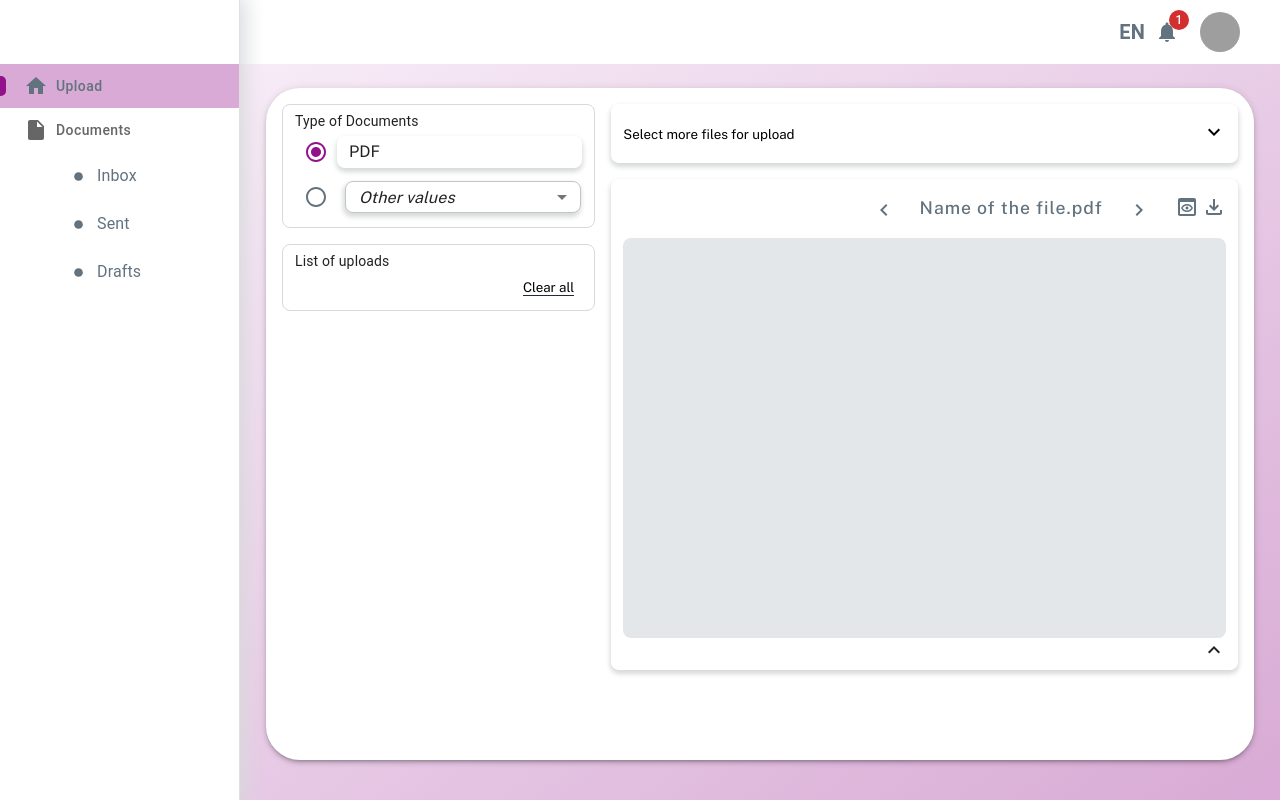
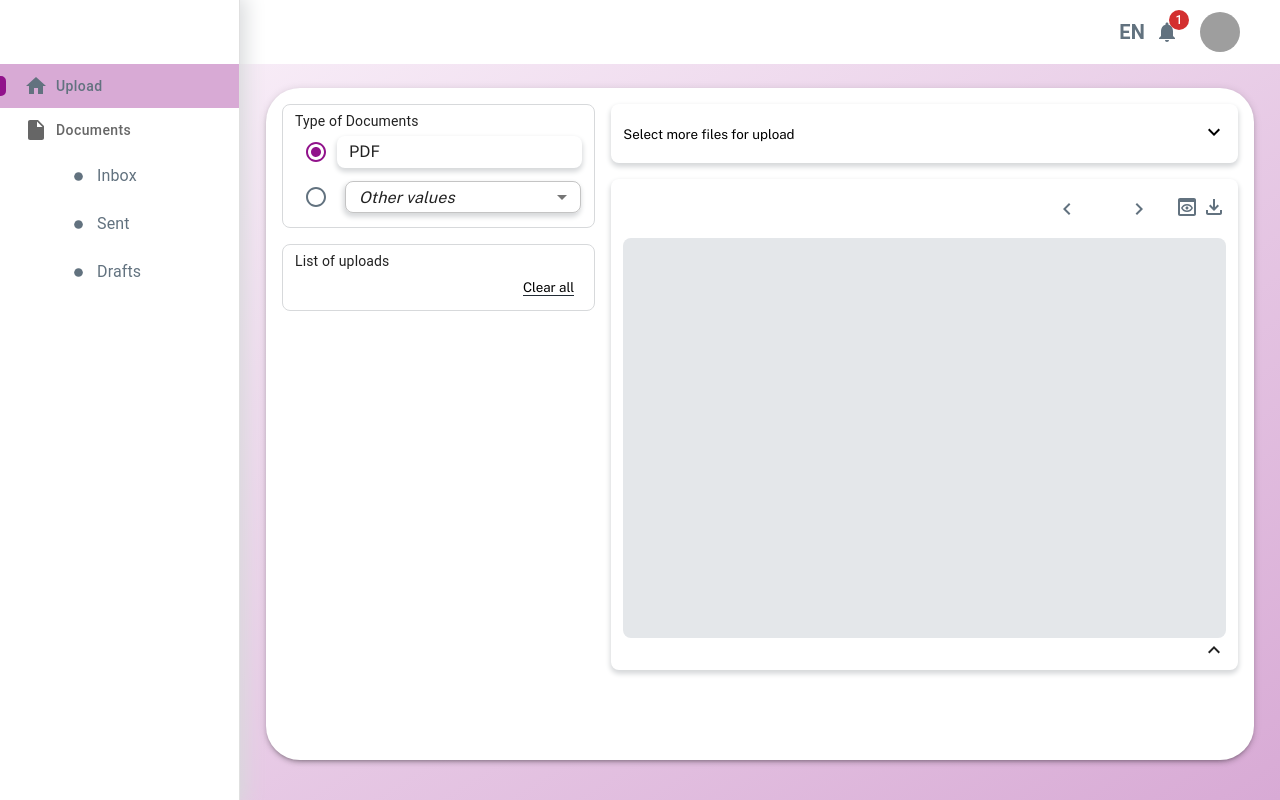
Before and after one commit to KlimaGi/upload-task, a React (Create React App) app: page / in a window 1280 px wide. Both pictures are taken after a click on the button "Preview uploaded files". Built offline with nearby package versions, Linux system fonts and the light colour scheme; grey boxes are pictures that could not be loaded.

Commit message:
add: add go through preview files names with next & prev btns

```diff
--- a/src/components/main-block/list-of-uploads.tsx
+++ b/src/components/main-block/list-of-uploads.tsx
@@ -20,19 +20,7 @@ const ListOfUploads: React.FC<IListOfUploads> = ({ uploadActive }) => {
     }).catch(function (err: any) {
       console.log(err);
     });
-  }, [uploadActive])
-
-  useEffect(() => {
-    localForage.getItem('cloud.png').then(function (value) {
-      // This code runs once the value has been loaded
-      // from the offline store.
-      console.log(value);
-      console.log('value---', value);
-    }).catch(function (err) {
-      // This code runs if there were any errors
-      console.log(err);
-    });
-  }, []);
+  }, [uploadActive]);
 
   const handleRemoveItem = (name: string) => {
     localForage.removeItem(name).then(function () {
--- a/src/components/main-block/preview-uploaded-files.tsx
+++ b/src/components/main-block/preview-uploaded-files.tsx
@@ -1,4 +1,4 @@
-import React from 'react';
+import React, { useEffect, useState } from 'react';
 import KeyboardArrowDownIcon from '@mui/icons-material/KeyboardArrowDown';
 import KeyboardArrowUpIcon from '@mui/icons-material/KeyboardArrowUp';
 import { Typography } from '@mui/material';
@@ -9,7 +9,41 @@ import KeyboardArrowLeftIcon from '@mui/icons-material/KeyboardArrowLeft';
 import localForage from 'localforage';
 
 const PreviewUploadedFiles = () => {
-  const [expanded, setExpanded] = React.useState(false);
+  const [expanded, setExpanded] = useState(false);
+  const [filesNames, setFilesNames] = useState([]);
+  const [currentFileIndex, setCurrentFileIndex] = useState(0);
+
+  const handlePrev = (currentFileIndex: number) => {
+    if (currentFileIndex !== 0) setCurrentFileIndex(currentFileIndex - 1);
+  }
+
+  const handleNext = (currentFileIndex: number) => {
+    if (currentFileIndex < filesNames.length) setCurrentFileIndex(currentFileIndex + 1);
+  }
+
+  useEffect(() => {
+    localForage.keys().then(function (keys: any) {
+      // An array of all the key names.
+      console.log("keys", keys);
+      setFilesNames(keys);
+    }).catch(function (err: any) {
+      console.log(err);
+    });
+  }, [expanded]);
+
+  // for getting item
+  useEffect(() => {
+    localForage.getItem('cloud.png').then(function (value) {
+      // This code runs once the value has been loaded
+      // from the offline store.
+      console.log(value);
+      console.log('value---', value);
+    }).catch(function (err) {
+      // This code runs if there were any errors
+      console.log(err);
+    });
+  }, []);
+
   return (
     <div className='box-paper'>
       <div className={`accordion ${expanded && 'accordion--preview-block'} `}>
@@ -28,10 +62,19 @@ const PreviewUploadedFiles = () => {
           && <div>
             <div className='d-flex preview-wrapper'>
               <div className='preview-file-name-container'>
-                <button><KeyboardArrowLeftIcon sx={{ color: '#62727f', fontWeight: 100 }} /></button>
-                <span>Name of the file.pdf</span>
-                <button><KeyboardArrowRightIcon sx={{ color: '#62727f', fontWeight: 'light' }} /></button>
+
+                <button onClick={() => handlePrev(currentFileIndex)}>
+                  <KeyboardArrowLeftIcon sx={{ color: '#62727f', fontWeight: 100 }} />
+                </button>
+
+                <span>{filesNames[currentFileIndex]}</span>
+
+                <button onClick={() => handleNext(currentFileIndex)}>
+                  <KeyboardArrowRightIcon sx={{ color: '#62727f', fontWeight: 'light' }} />
+                </button>
+
               </div>
+
               <div className='btn-container'>
                 <button><PreviewOutlinedIcon sx={{ color: '#62727f' }} /></button>
                 <button><FileDownloadOutlinedIcon sx={{ color: '#62727f' }} /></button>
```
